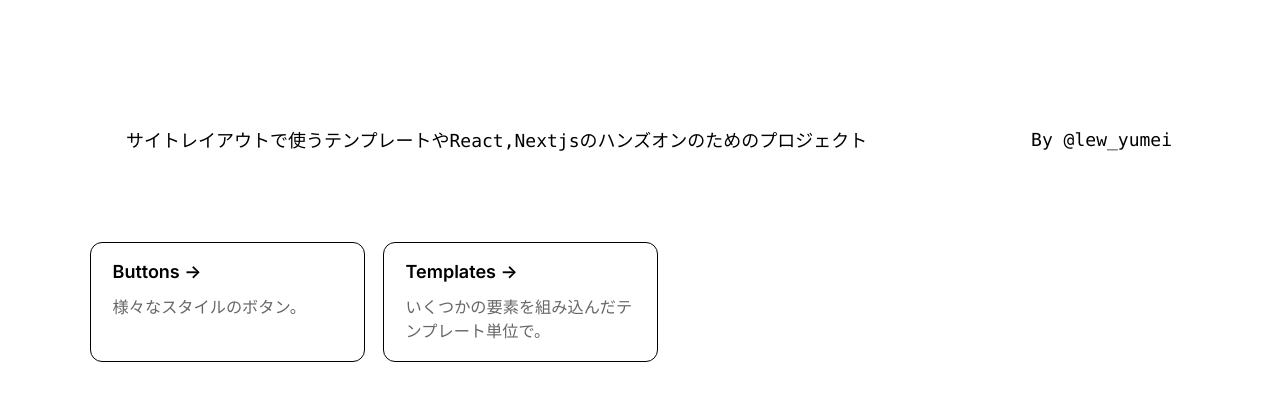
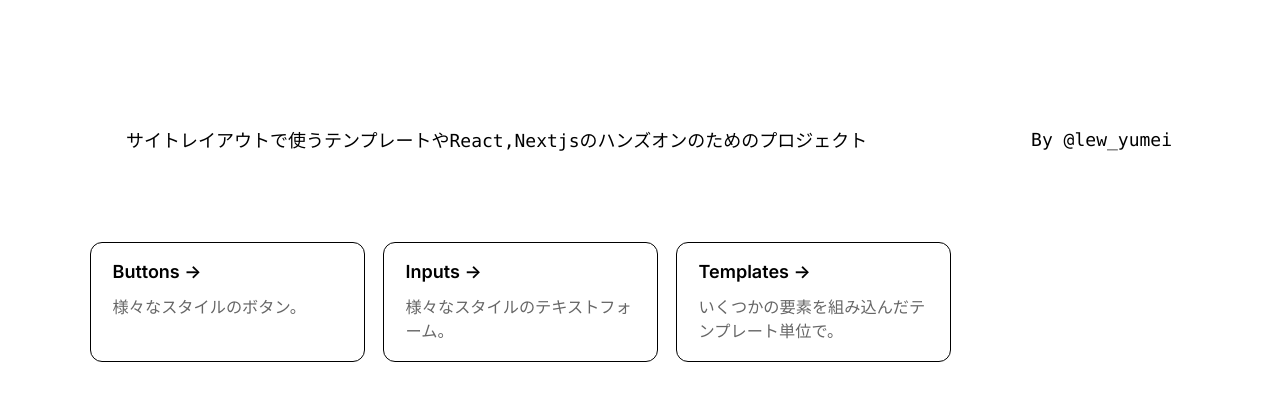
Before and after one commit to lewKcoder/front-template, a Next.js app: page / in a window 1280 px wide. Shown: the top 400 px of the page. Built offline with nearby package versions, Linux system fonts and the light colour scheme.

Commit message:
Added inputs layout

```diff
--- /dev/null
+++ b/src/layouts/inputs/data.ts
@@ -0,0 +1 @@
+export const inputNames = [];
--- /dev/null
+++ b/src/layouts/inputs/index.ts
@@ -0,0 +1 @@
+export { Inputs } from './inputs';
--- a/src/pages/index.tsx
+++ b/src/pages/index.tsx
@@ -30,6 +30,13 @@ export default function Home() {
               <p className={inter.className}>様々なスタイルのボタン。</p>
             </a>
 
+            <a href="/inputs" className={styles.card}>
+              <h2 className={inter.className}>
+                Inputs <span>-&gt;</span>
+              </h2>
+              <p className={inter.className}>様々なスタイルのテキストフォーム。</p>
+            </a>
+
             <a href="" className={styles.card}>
               <h2 className={inter.className}>
                 Templates <span>-&gt;</span>
--- /dev/null
+++ b/src/pages/inputs.tsx
@@ -0,0 +1,5 @@
+import { Inputs as InputsLayout } from '@/layouts/inputs';
+
+export default function Inputs() {
+  return <InputsLayout></InputsLayout>;
+}
--- a/src/styles/Home.module.scss
+++ b/src/styles/Home.module.scss
@@ -98,7 +98,6 @@
   transform: translateZ(0);
 }
 
-/* Enable hover only on non-touch devices */
 @media (hover: hover) and (pointer: fine) {
   .card:hover {
     background: #000;
@@ -111,7 +110,6 @@
   }
 }
 
-/* Mobile */
 @media (max-width: 700px) {
   .content {
     padding: 4rem;
@@ -184,7 +182,6 @@
   }
 }
 
-/* Tablet and Smaller Desktop */
 @media (min-width: 701px) and (max-width: 1120px) {
   .grid {
     grid-template-columns: repeat(2, 50%);
```
Also changed, not shown: src/layouts/inputs/inputs.tsx (added, +12 -0 lines), src/layouts/inputs/styles.module.scss (added, +8 -0 lines).
